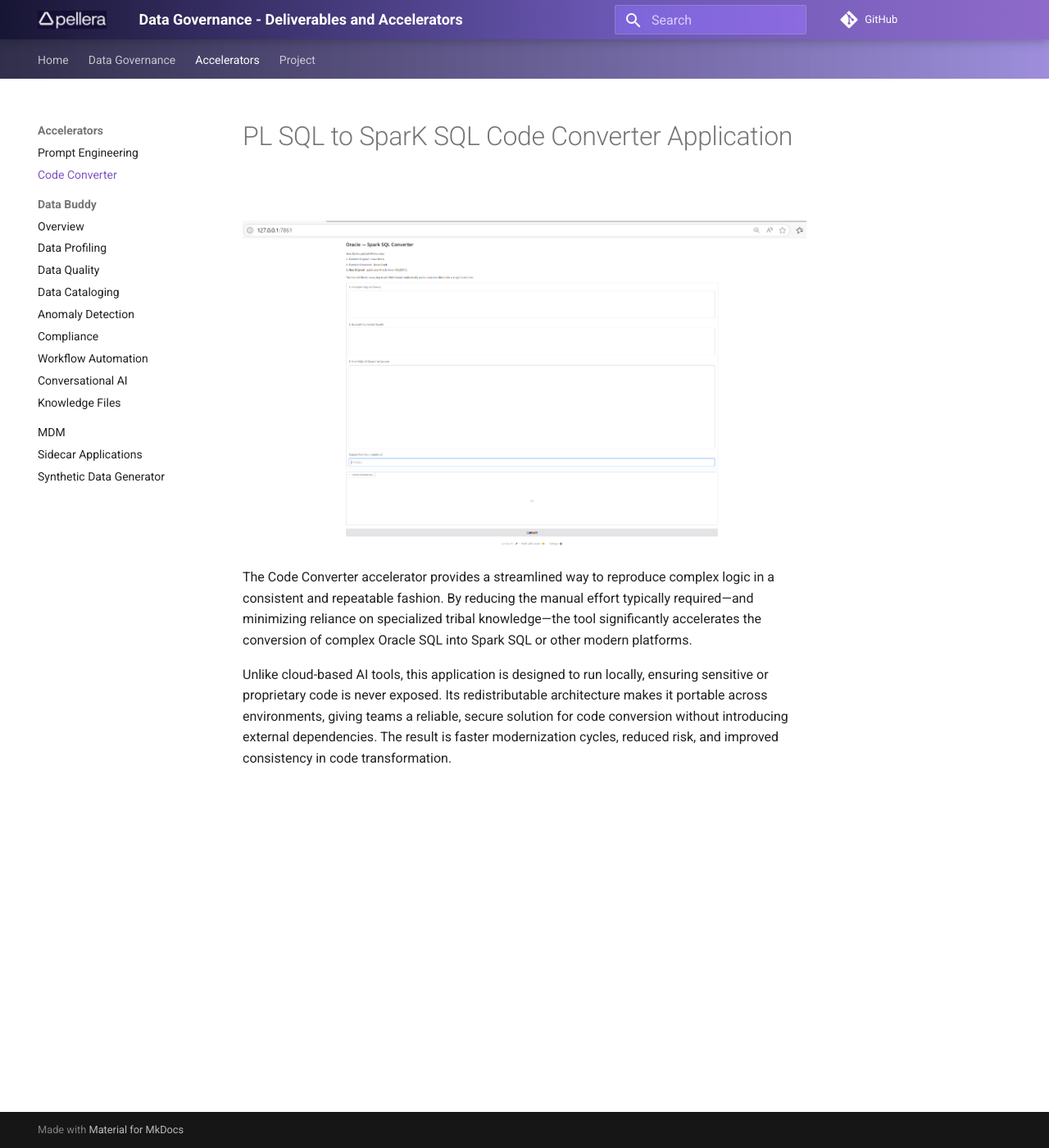
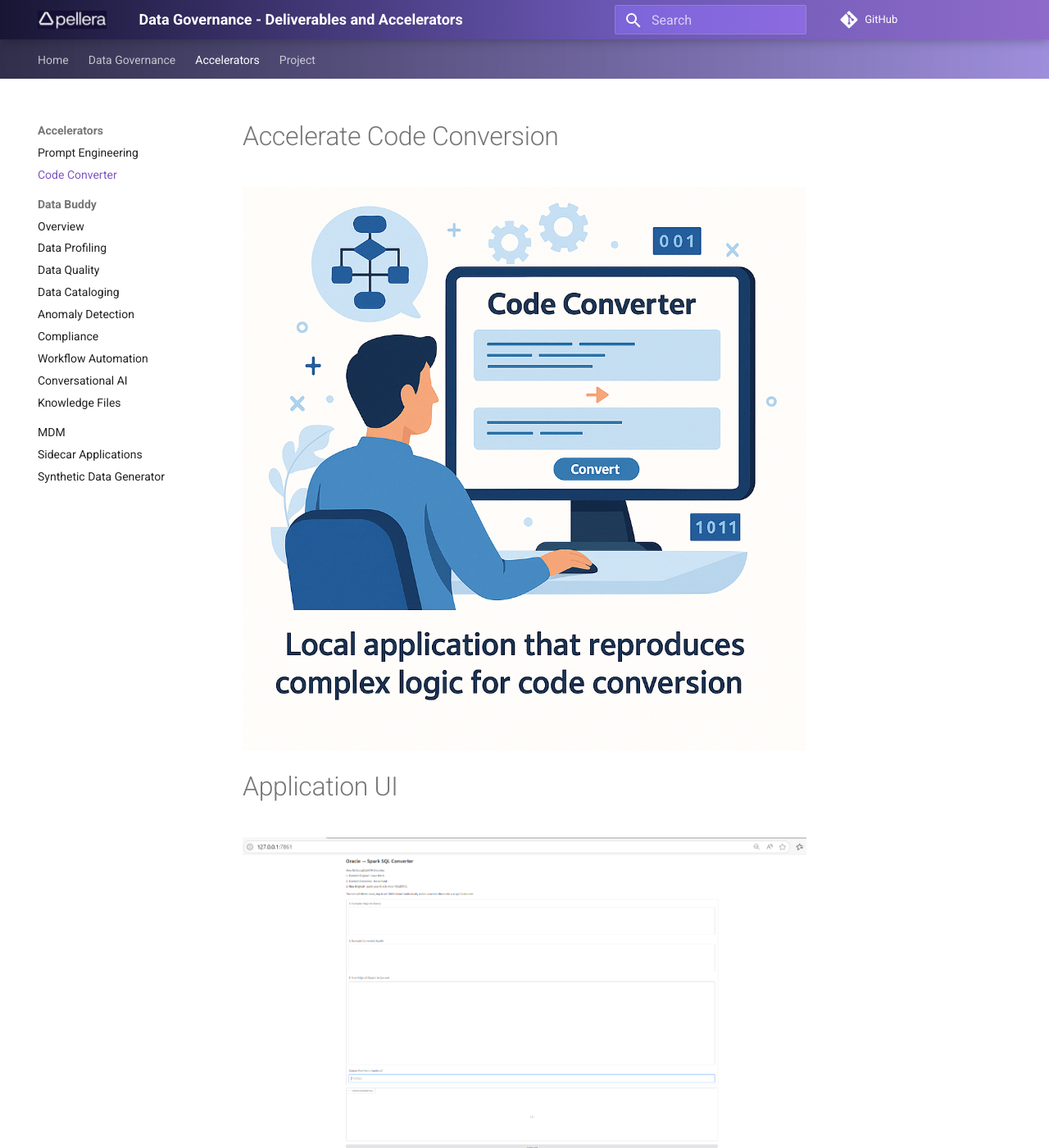
Before and after one commit to mokhayesh/aldin-accelerators, an MkDocs documentation site: the page built from docs/code-converter/index.md, in a window 1280 px wide and 1400 px high. Shown: the whole window at 82% size. Built offline with MkDocs 1.6.1 and Material for MkDocs 9.7.7, drawn with Linux system fonts in a browser that asks for light colours; comment, search, counter and statistics services are not loaded; grey boxes are pictures that could not be loaded.

Commit message:
mainbuttons

```diff
--- a/docs/code-converter/index.md
+++ b/docs/code-converter/index.md
@@ -1,6 +1,10 @@
 # Code Converter
 
-# PL SQL to SparK SQL Code Converter Application
+
+# Accelerate Code Conversion
+![Code Converter Screenshot](../_assets/codeconverter-part0.png)
+
+# Application UI
 
 ![Code Converter Screenshot](../_assets/codeconverter-part1.png)
 
```
Also changed, not shown: docs/_assets/codeconverter-part0.png (added).
